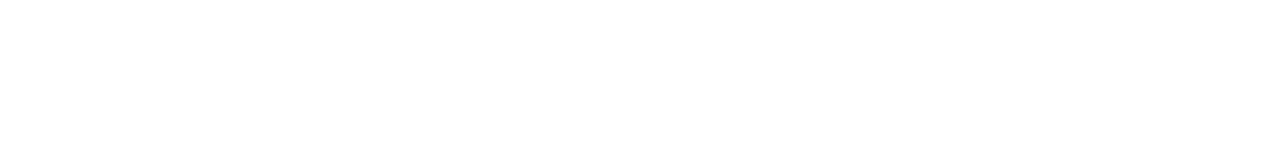
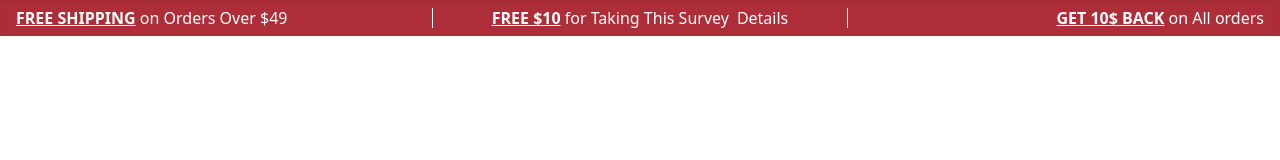
Before and after one commit to usman-FE/moosejaw, a website: page index.html in a window 1280 px wide. Drawn offline with nearby package versions, Linux system fonts and the light colour scheme.

Commit message:
Built top bar

```diff
--- a/index.html
+++ b/index.html
@@ -11,7 +11,43 @@
 </head>
 
 <body>
-
+  <main>
+    <!-- HEADER START -->
+    <header>
+      <!-- TOP BAR -->
+      <div class="bg-[#ad2e39] w-full text-white text-xs lg:text-base shadow-inner">
+        <div class="container px-4 mx-auto flex items-center h-9">
+          <!-- LEFT SECTION -->
+          <div class="hidden md:flex w-4/12 justify-start">
+            <a href="#" class="group">
+              <strong class="uppercase underline">free shipping</strong>
+              <span class="group-hover:underline"> on Orders Over $49</span>
+            </a>
+          </div>
+          <!-- MIDDLE SECTION -->
+          <div
+            class="w-full md:flex md:w-4/12 relative md:before:absolute md:before:bg-white md:before:w-px md:before:h-5 md:before:left-0 md:before:top-1/2 md:before:-translate-y-1/2 md:after:absolute md:after:bg-white md:after:w-px md:after:h-5 md:after:right-0 md:after:top-1/2 md:after:-translate-y-1/2 justify-center text-center">
+            <a href="#" class="group">
+              <strong class="uppercase underline">FREE $10</strong>
+              <span class="group-hover:underline"> for Taking This Survey </span>
+            </a>
+            <a href="#" class="hover:underline ml-2">
+              Details
+            </a>
+          </div>
+          <!-- RIGHT SECTION -->
+          <!-- LEFT SECTION -->
+          <div class="hidden md:flex w-4/12 justify-end">
+            <a href="#" class="group">
+              <strong class="uppercase underline">Get 10$ back</strong>
+              <span class="group-hover:underline"> on All orders</span>
+            </a>
+          </div>
+        </div>
+      </div>
+    </header>
+    <!-- HEADER END -->
+  </main>
 </body>
 
 </html>
--- a/tailwind.config.js
+++ b/tailwind.config.js
@@ -3,3 +3,7 @@ module.exports = {
   theme: {},
   plugins: [],
 };
+
+
+// RED : #ad2e39
+// container px-4 md:px-12 lg:px-24 mx-auto
```
Also changed, not shown: dist/main.css.
